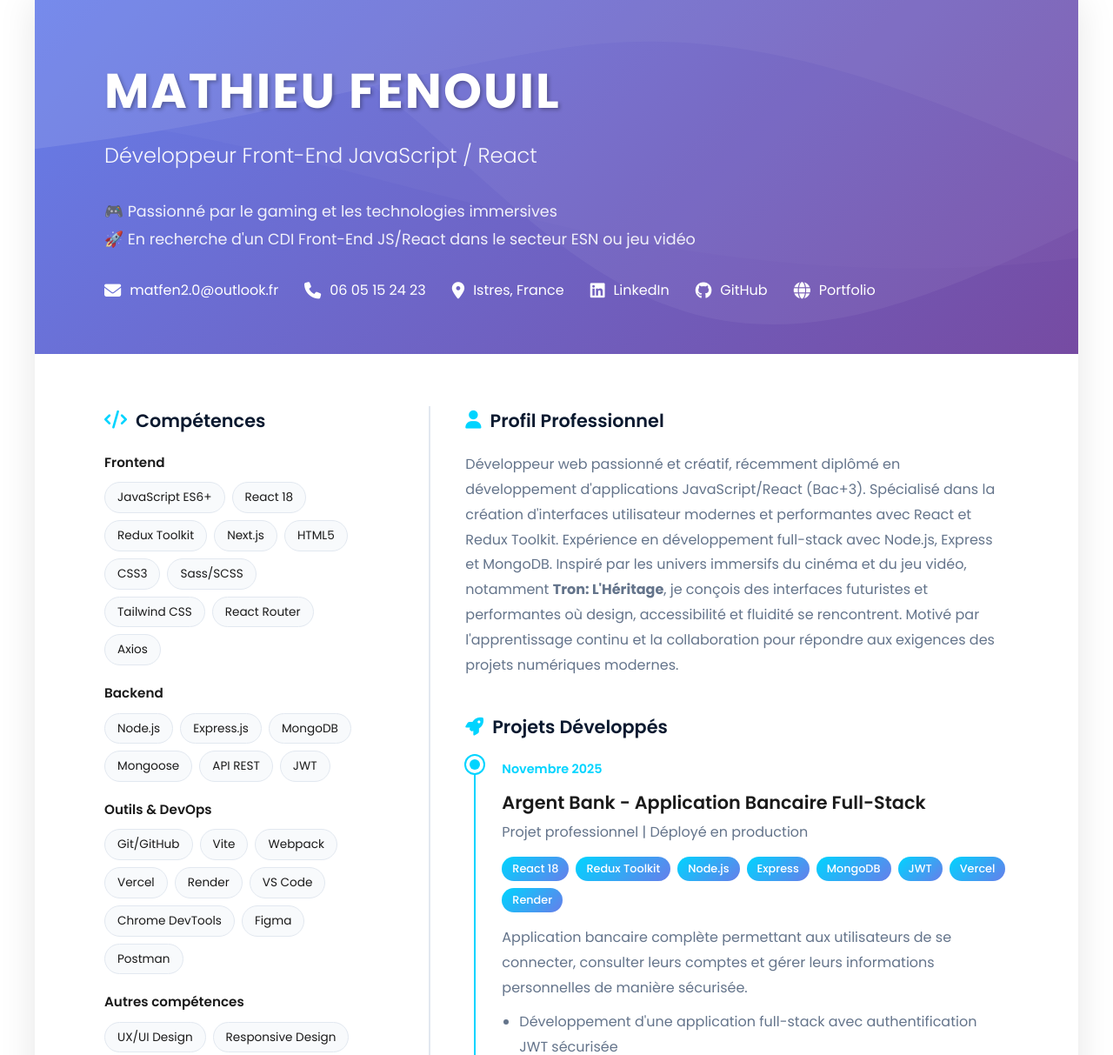
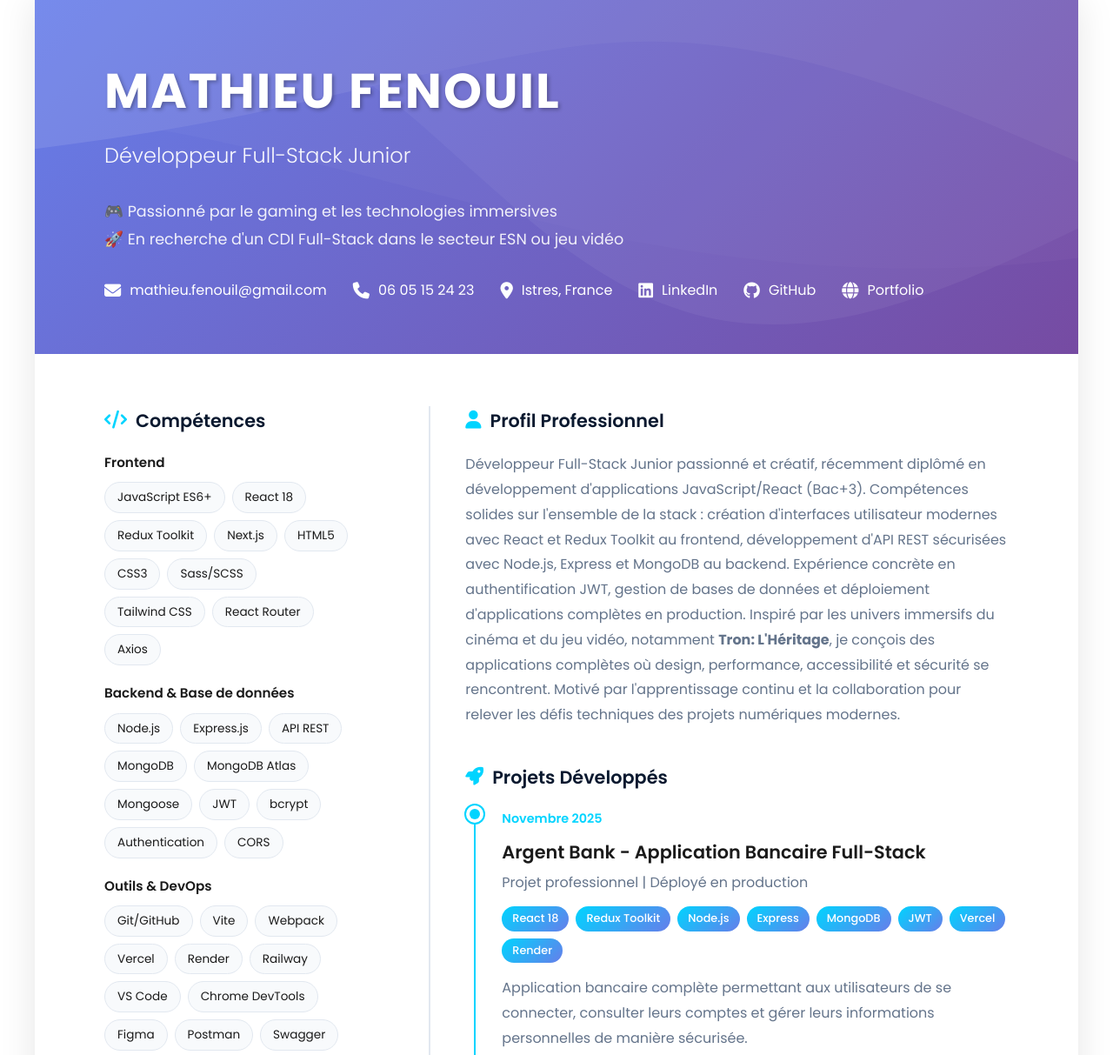
Before and after one commit to Matfen2/CV-Mathieu-FENOUIL, a plain HTML site: page index.html in a window 1280 px wide. Shown: the top 1213 px of the page at 87% size. Drawn offline with Linux system fonts and the light colour scheme.

Commit message:
Update index.html
- Changer le titre de métier : développeur frontend à développeur full-stack

```diff
--- a/index.html
+++ b/index.html
@@ -3,7 +3,7 @@
 <head>
     <meta charset="UTF-8">
     <meta name="viewport" content="width=device-width, initial-scale=1.0">
-    <title>Mathieu FENOUIL - Développeur Front-End JS/React</title>
+    <title>Mathieu FENOUIL - Développeur Full-Stack Junior</title>
     <link rel="stylesheet" href="https://cdnjs.cloudflare.com/ajax/libs/font-awesome/6.4.0/css/all.min.css">
     <style>
         @import url('https://fonts.googleapis.com/css2?family=Poppins:wght@300;400;500;600;700&display=swap');
@@ -848,16 +848,16 @@
         <header class="header">
             <div class="header-content">
                 <h1>MATHIEU FENOUIL</h1>
-                <div class="subtitle">Développeur Front-End JavaScript / React</div>
+                <div class="subtitle">Développeur Full-Stack Junior</div>
                 <p class="tagline">
                     🎮 Passionné par le gaming et les technologies immersives<br>
-                    🚀 En recherche d'un CDI Front-End JS/React dans le secteur ESN ou jeu vidéo
+                    🚀 En recherche d'un CDI Full-Stack dans le secteur ESN ou jeu vidéo
                 </p>
 
                 <div class="contact-info">
-                    <a href="mailto:mathieufenouil@gmail.com" class="contact-item">
+                    <a href="mailto:mathieu.fenouil@gmail.com" class="contact-item">
                         <i class="fas fa-envelope"></i>
-                        <span>matfen2.0@outlook.fr</span>
+                        <span>mathieu.fenouil@gmail.com</span>
                     </a>
                     <a href="tel:+33605152423" class="contact-item">
                         <i class="fas fa-phone"></i>
@@ -911,14 +911,18 @@
                     </div>
 
                     <div class="skill-category">
-                        <h4>Backend</h4>
+                        <h4>Backend & Base de données</h4>
                         <div class="skill-list">
                             <span class="skill-tag">Node.js</span>
                             <span class="skill-tag">Express.js</span>
+                            <span class="skill-tag">API REST</span>
                             <span class="skill-tag">MongoDB</span>
+                            <span class="skill-tag">MongoDB Atlas</span>
                             <span class="skill-tag">Mongoose</span>
-                            <span class="skill-tag">API REST</span>
                             <span class="skill-tag">JWT</span>
+                            <span class="skill-tag">bcrypt</span>
+                            <span class="skill-tag">Authentication</span>
+                            <span class="skill-tag">CORS</span>
                         </div>
                     </div>
 
@@ -930,10 +934,12 @@
                             <span class="skill-tag">Webpack</span>
                             <span class="skill-tag">Vercel</span>
                             <span class="skill-tag">Render</span>
+                            <span class="skill-tag">Railway</span>
                             <span class="skill-tag">VS Code</span>
                             <span class="skill-tag">Chrome DevTools</span>
                             <span class="skill-tag">Figma</span>
                             <span class="skill-tag">Postman</span>
+                            <span class="skill-tag">Swagger</span>
                         </div>
                     </div>
 
@@ -1001,12 +1007,13 @@
                         Profil Professionnel
                     </h2>
                     <p class="profile-text">
-                        Développeur web passionné et créatif, récemment diplômé en développement d'applications JavaScript/React (Bac+3).
-                        Spécialisé dans la création d'interfaces utilisateur modernes et performantes avec React et Redux Toolkit.
-                        Expérience en développement full-stack avec Node.js, Express et MongoDB. Inspiré par les univers immersifs du cinéma
-                        et du jeu vidéo, notamment <strong>Tron: L'Héritage</strong>, je conçois des interfaces futuristes et performantes où
-                        design, accessibilité et fluidité se rencontrent. Motivé par l'apprentissage continu et la collaboration pour répondre
-                        aux exigences des projets numériques modernes.
+                        Développeur Full-Stack Junior passionné et créatif, récemment diplômé en développement d'applications JavaScript/React (Bac+3).
+                        Compétences solides sur l'ensemble de la stack : création d'interfaces utilisateur modernes avec React et Redux Toolkit au frontend,
+                        développement d'API REST sécurisées avec Node.js, Express et MongoDB au backend. Expérience concrète en authentification JWT,
+                        gestion de bases de données et déploiement d'applications complètes en production. Inspiré par les univers immersifs du cinéma
+                        et du jeu vidéo, notamment <strong>Tron: L'Héritage</strong>, je conçois des applications complètes où design, performance,
+                        accessibilité et sécurité se rencontrent. Motivé par l'apprentissage continu et la collaboration pour relever les défis
+                        techniques des projets numériques modernes.
                     </p>
                 </section>
 
@@ -1105,7 +1112,7 @@
 
                     <div class="timeline-item">
                         <div class="timeline-date">Avril 2022 - Aujourd'hui</div>
-                        <h3 class="timeline-title">Développeur Web Front-End Freelance</h3>
+                        <h3 class="timeline-title">Développeur Web Full-Stack Freelance</h3>
                         <div class="timeline-company">Auto-entrepreneur - Istres</div>
 
                         <div class="timeline-tech">
@@ -1114,17 +1121,20 @@
                             <span class="tech-badge">HTML/CSS</span>
                             <span class="tech-badge">Tailwind CSS</span>
                             <span class="tech-badge">Node.js</span>
+                            <span class="tech-badge">Express</span>
+                            <span class="tech-badge">MongoDB</span>
                             <span class="tech-badge">Git</span>
                         </div>
 
                         <div class="timeline-description">
-                            <p>Développement d'applications web modernes et interfaces utilisateur pour divers clients et projets.</p>
+                            <p>Développement d'applications web complètes (frontend et backend) et interfaces utilisateur pour divers clients et projets.</p>
                             <ul>
                                 <li><strong>DaftLink (Déc 2024 - Actuel) :</strong> Contribution au développement front-end d'une plateforme de partage de contenu. Création d'interfaces utilisateur et implémentation de designs UX/UI en collaboration avec l'équipe produit</li>
-                                <li><strong>Projets full-stack :</strong> Développement complet d'applications (Argent Bank, Kasa) avec déploiement en production</li>
-                                <li>Intégration d'APIs REST et gestion d'état avec Redux Toolkit</li>
+                                <li><strong>Projets full-stack :</strong> Développement complet d'applications (Argent Bank, Kasa) avec architecture frontend/backend et déploiement en production</li>
+                                <li>Création et intégration d'APIs REST avec Node.js/Express et MongoDB</li>
+                                <li>Gestion d'état avec Redux Toolkit et authentification sécurisée (JWT, bcrypt)</li>
                                 <li>Optimisation des performances et respect des standards d'accessibilité (WCAG)</li>
-                                <li>Déploiement d'applications sur plateformes cloud (Vercel, Render, Netlify)</li>
+                                <li>Déploiement d'applications sur plateformes cloud (Vercel, Render, Railway, Netlify)</li>
                                 <li>Collaboration directe avec les clients pour identifier et répondre aux besoins techniques</li>
                             </ul>
                         </div>
@@ -1203,7 +1213,7 @@
         document.querySelectorAll('.timeline-item, .section').forEach(el => {
             el.style.opacity = '0';
             el.style.transform = 'translateY(20px)';
-            el.style.transition = 'opacity 0.6s ease, transform 0.6s ease';
+            el.style.transition = 'all 0.6s ease-out';
             observer.observe(el);
         });
     </script>
```
